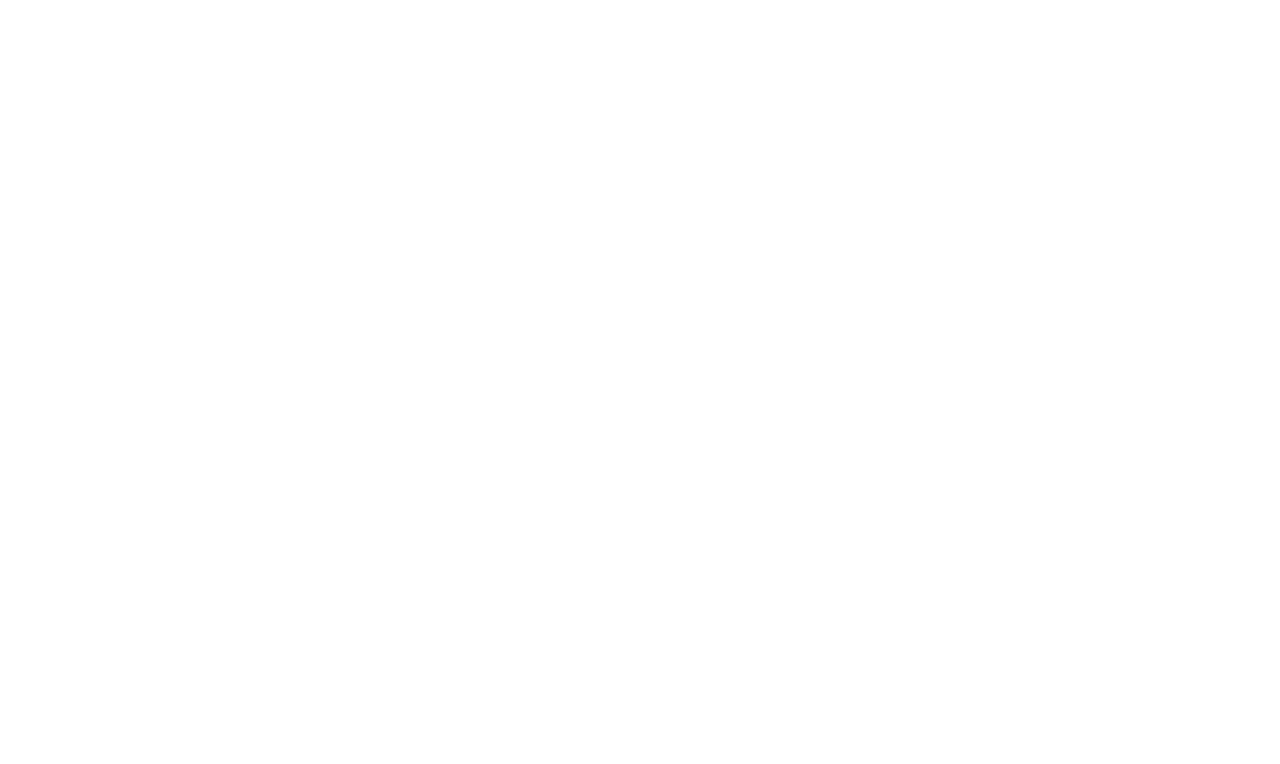
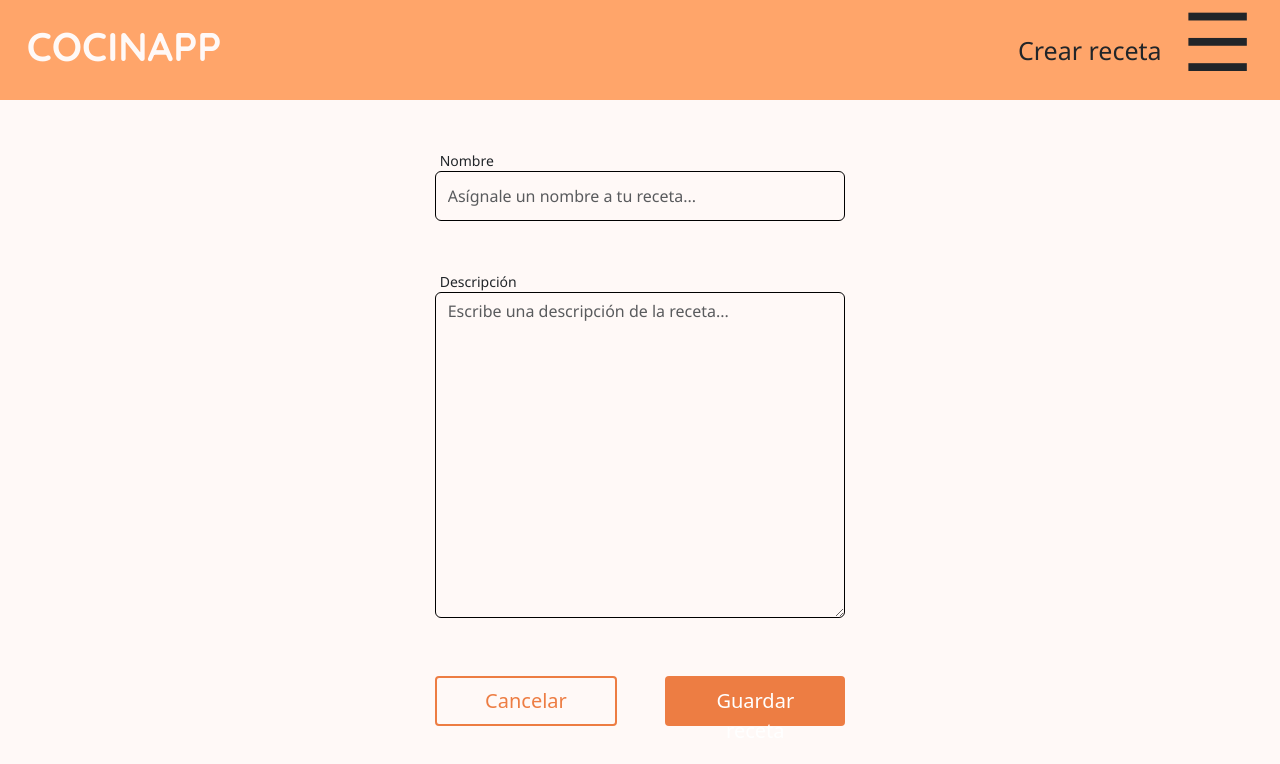
Before and after one commit to lhCabra/Maquetacion-UX-Cocinapp, a React (Create React App) app in the folder cocinapp-web/: page /crear-receta in a window 1280 px wide. Before the commit this address had no page. Shown: the top 764 px of the page. Built offline with nearby package versions, Linux system fonts and the light colour scheme.

Commit message:
navbar and inputs components + create recipe page

```diff
--- a/cocinapp-web/package.json
+++ b/cocinapp-web/package.json
@@ -6,6 +6,7 @@
     "@testing-library/jest-dom": "^5.17.0",
     "@testing-library/react": "^13.4.0",
     "@testing-library/user-event": "^13.5.0",
+    "bootstrap": "^5.3.3",
     "react": "^18.3.1",
     "react-dom": "^18.3.1",
     "react-router-dom": "^6.26.2",
--- a/cocinapp-web/src/App.css
+++ b/cocinapp-web/src/App.css
@@ -56,3 +56,148 @@
 .button:hover {
   background-color: #B76033;
 }
+
+.navbar{
+width: 100vw;
+height: 100px;
+left: 0px;
+top: 0px;
+background: #FFA56A;
+display: flex;
+justify-content: space-between;
+align-items: center;
+}
+.navbar h1{
+  font-size: 40px;
+  font-weight: bold;
+  margin-left: 20pt;
+  color: #FFF9F7;
+}
+
+
+.navbar .subtitle {
+  display: flex;
+  align-items: center;
+  margin-right:20pt;
+  padding: 0;
+}
+
+.navbar .subtitle h2 {
+  margin: 0 20px 0 0;
+  font-family: 'Noto Sans', sans-serif;
+  line-height: 28px;
+  font-size: 25px;
+  font-weight: 100;
+}
+
+.navbar .menu-icon {
+  line-height: 10px;
+  font-size: 80px;
+  cursor: pointer;
+  line-height: 28px;
+  margin-bottom: 20px;
+}
+
+
+.navbar .dropdown-menu.show{
+  position: absolute;
+  top: 110px;
+  right: 20px;
+  background-color: #EDE7E2;
+  border-radius: 5px;
+  width: 250px;
+  border: none;
+  text-align: center;
+  padding:  0;
+}
+
+.navbar .menu-item {
+  padding: 15px;
+  font-size: 20px;
+  color: #784429;
+}
+
+.navbar .menu-divider {
+  height: 1px;
+  background-color: #000;
+  width: 100%;
+  margin: 0 auto;
+}
+
+.navbar .menu-item:hover {
+  background-color: #D8D3CF;
+  cursor: pointer;
+
+}
+.navbar .menu-item:hover#first {
+  border-top-left-radius: 5px;
+  border-top-right-radius: 5px;
+}
+
+.navbar .menu-item:hover#last {
+  border-bottom-left-radius: 5px;
+  border-bottom-right-radius: 5px;
+}
+
+.input-field {
+  padding-top: 0;
+  margin: 0;
+}
+
+.form-group {
+  display: flex;
+  flex-direction: column;
+  font-family: 'Noto Sans', sans-serif;
+  align-items: flex-start;
+}
+
+.label-top {
+  margin-bottom: 0;
+  font-size: 14px;
+  margin-left: 5px;
+}
+
+.custom-textarea {
+  border: 1px solid black !important;
+  outline: none !important;
+  background-color: #FFF9F7 !important;
+  transition: border-color 0.3s !important;
+}
+
+.custom-textarea:focus {
+  border-color: black !important;
+  box-shadow: none !important;
+}
+.create-form{
+  margin-top: 50px;
+}
+.btn-secondary{
+  background-color: rgba(0, 255, 255, 0);
+  color:#ED7D43 ;
+  border-color: #ED7D43;
+  border-width: 2px;
+  border-style: solid;
+  display: flex;
+  align-items: center;
+  justify-content: center;
+}
+.btn-secondary:hover{
+  color:#FFF9F7 ;
+  border-color: #ED7D43;
+  background-color: #ED7D43;
+  border-width: 2px;
+  border-style: solid;
+}
+input{
+
+  background-color: #FFF9F7 !important;
+  height: 50px;
+}
+.error-message{
+  font-size: 15px;
+  display: flex;
+  align-items: flex-start;
+  margin-left: 15px;
+  color: #000;
+  font-size: 15px;
+}
--- a/cocinapp-web/src/App.js
+++ b/cocinapp-web/src/App.js
@@ -2,13 +2,16 @@
 import React from 'react';
 import { BrowserRouter as Router, Routes, Route } from 'react-router-dom';
 import Home from './pages/Home';
+import CreateRecipe from './pages/CreateRecipe';
+import Dashboard from './pages/Dashboard';
 
 function App() {
   return (
     <Router>
       <Routes>
         <Route path="/" element={<Home />} />
-
+        <Route path="/crear-receta" element={<CreateRecipe />} />
+        <Route path="/estadisticas" element={<Dashboard />} />
       </Routes>
     </Router>
   );
--- /dev/null
+++ b/cocinapp-web/src/components/Navbar.js
@@ -0,0 +1,38 @@
+import React, { useState } from 'react';
+import { useNavigate } from 'react-router-dom';
+import '../App.css';
+function Navbar({ title }) {
+
+    const [menuOpen, setMenuOpen] = useState(false);
+    const navigate = useNavigate();
+    const toggleMenu = () => {
+        setMenuOpen(!menuOpen);
+    };
+    const handleMenuClick = (path) => {
+        if (path === '/perfil') {
+            alert('Esta funcionalidad aún no está disponible.');
+        } else {
+        navigate(path);
+        setMenuOpen(false);
+        }
+    };
+
+    return (
+        <div className="navbar">
+            <h1 onClick={() =>handleMenuClick('/')} style={{ cursor: 'pointer' }}>COCINAPP</h1>
+            <div className="subtitle">
+                <h2>{title}</h2>
+                <div className="menu-icon" onClick={toggleMenu}>
+                    &#9776;
+                </div>
+            </div> <div className={`dropdown-menu ${menuOpen ? 'show' : 'hide'}`}>
+                    <div className="menu-item" id='first' onClick={() => handleMenuClick('/estadisticas')}>Estadísticas</div>
+                    <div className="menu-divider"></div>
+                    <div className="menu-item" onClick={() => handleMenuClick('/perfil')}>Mi perfil</div>
+                    <div className="menu-divider"></div>
+                    <div className="menu-item" id="last" onClick={() => handleMenuClick('/')}>Cerrar sesión</div>
+                </div>
+        </div>
+    );
+}
+export default Navbar;
--- /dev/null
+++ b/cocinapp-web/src/components/ShortTextInput.js
@@ -0,0 +1,20 @@
+// src/components/TextInput.js
+import React from 'react';
+
+const ShortTextInput = ({ label, placeholder, value, onChange}) => {
+  return (
+    <div className="form-group">
+      <label className="label-top">{label}</label>
+      <input
+        type="text"
+        placeholder={placeholder}
+
+        value={value}
+        onChange={onChange}
+        className="input-field form-control custom-textarea"
+      />
+    </div>
+  );
+};
+
+export default ShortTextInput;
--- /dev/null
+++ b/cocinapp-web/src/components/TextAreaInput.js
@@ -0,0 +1,17 @@
+// src/components/TextAreaInput.js
+import React from 'react';
+
+const TextAreaInput = ({ label, placeholder }) => {
+  return (
+    <div className="form-group">
+      <label className="label-top">{label}</label>
+      <textarea
+        placeholder={placeholder}
+        className="input-field form-control custom-textarea"
+        rows="13"
+      />
+    </div>
+  );
+};
+
+export default TextAreaInput;
--- a/cocinapp-web/src/index.css
+++ b/cocinapp-web/src/index.css
@@ -8,6 +8,7 @@
     sans-serif;
   -webkit-font-smoothing: antialiased;
   -moz-osx-font-smoothing: grayscale;
+  background-color: #FFF9F7 !important;
 }
 
 code {
--- /dev/null
+++ b/cocinapp-web/src/pages/CreateRecipe.js
@@ -0,0 +1,65 @@
+import React, { useState } from 'react';
+import '../App.css';
+import Navbar from '../components/Navbar';
+import 'bootstrap/dist/css/bootstrap.min.css';
+import ShortTextInput from '../components/ShortTextInput';
+import TextAreaInput from '../components/TextAreaInput';
+import { useNavigate } from 'react-router-dom';
+
+function CreateRecipe() {
+  const navigate = useNavigate();
+  const [inputValue, setInputValue] = useState('');
+  const [errorVisible, setErrorVisible] = useState(false);
+  const [errorMessage, setErrorMessage] = useState('');
+
+  const handleError = () => {
+    if (inputValue.trim() === '') {
+      setErrorMessage('El campo de nombre está vacío.');
+    } else {
+      setErrorMessage('Ya existe una receta con ese nombre.');
+    }
+    setErrorVisible(true);
+  };
+
+  const handleMenuClick = (path) => {
+    navigate(path);
+  };
+
+  return (
+    <div className='create-recipe-content'>
+      <Navbar title="Crear receta" />
+      <div className="row justify-content-center">
+        <div className="col-md-4 text-center">
+          <div className="create-form">
+            <ShortTextInput
+              label="Nombre"
+              placeholder="Asígnale un nombre a tu receta..."
+              className="form"
+              value={inputValue}
+              onChange={(e) => setInputValue(e.target.value)}
+            />
+            {errorVisible && <p className="error-message">{errorMessage}</p>}
+          </div>
+
+          <div className="create-form">
+            <TextAreaInput label="Descripción" placeholder="Escribe una descripción de la receta..." className="form" />
+          </div>
+
+          <div className="d-flex justify-content-between mt-5">
+            <button
+              className="button btn-secondary flex-fill me-5"
+              onClick={() => handleMenuClick('/mis-recetas')}
+            >
+              Cancelar
+            </button>
+            <button className="button btn-primary flex-fill" onClick={handleError}>
+              Guardar receta
+            </button>
+          </div>
+        </div>
+      </div>
+    </div>
+  );
+}
+
+export default CreateRecipe;
--- /dev/null
+++ b/cocinapp-web/src/pages/Dashboard.js
@@ -0,0 +1,13 @@
+
+import '../App.css';
+import Navbar from '../components/Navbar';
+
+function Dashboard() {
+  return (
+    <div className="App">
+      <Navbar title="Estadísticas"></Navbar>
+        <h1>Dashboard</h1>
+    </div>
+  );
+}
+export default Dashboard;
```
